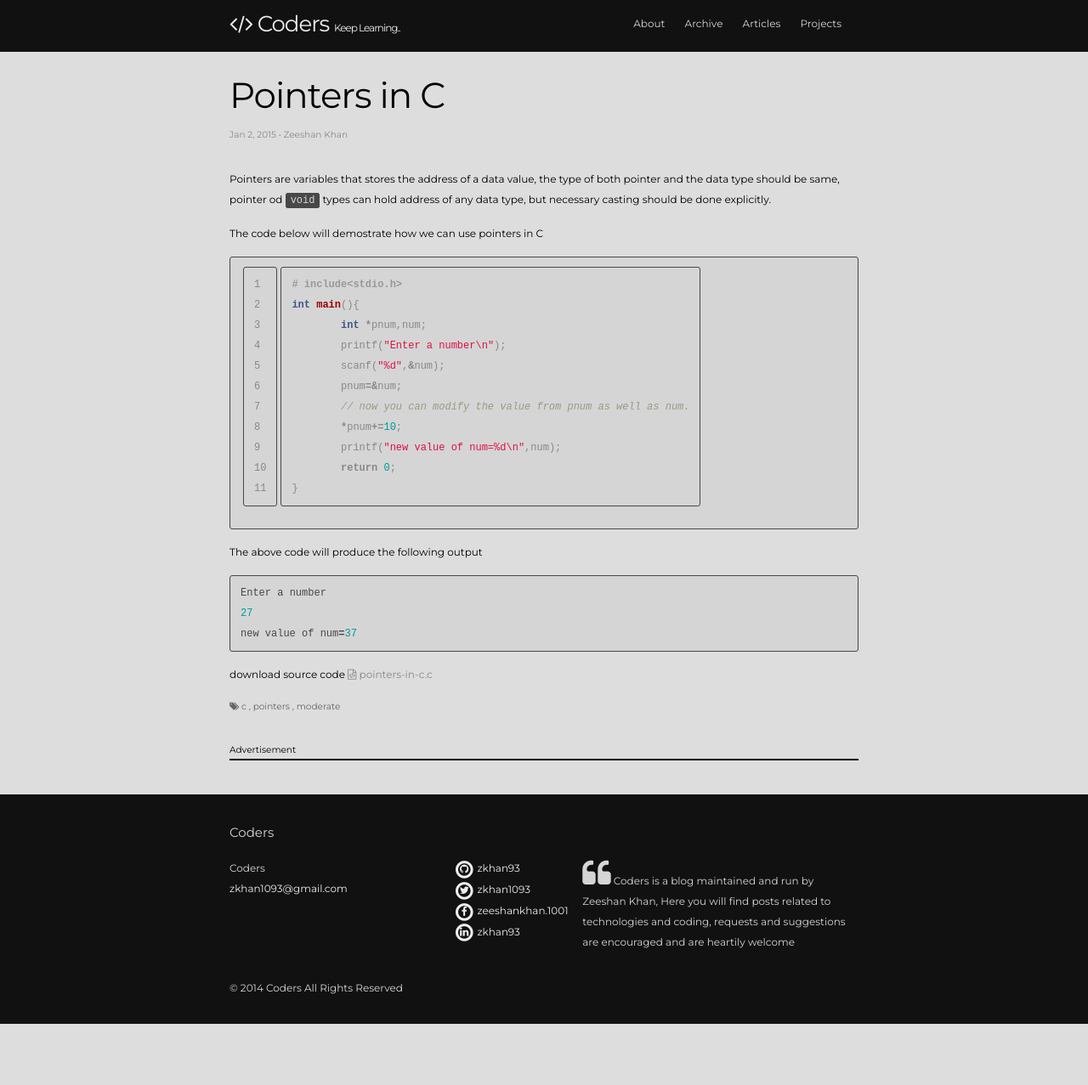
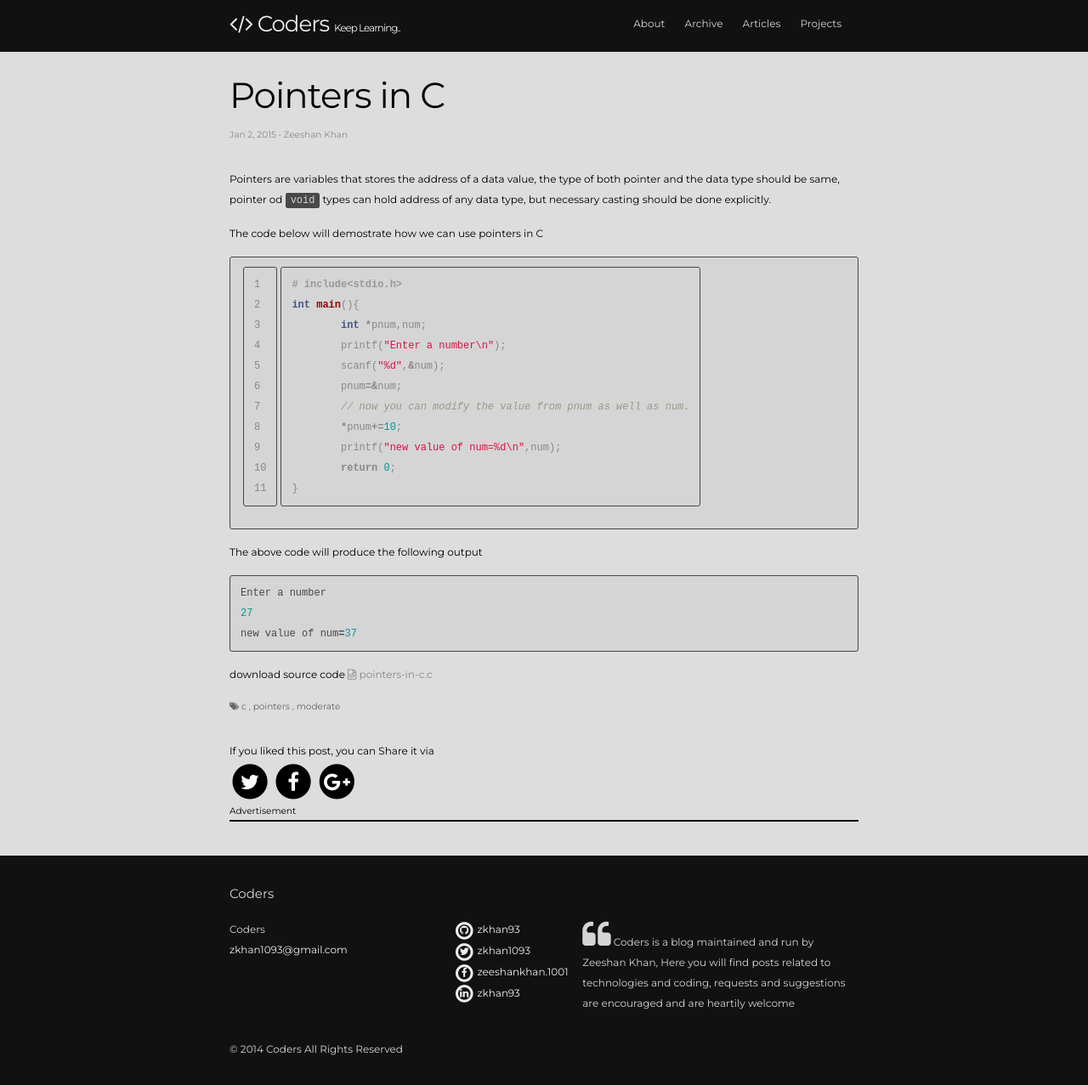
Before and after one commit to zkhan93/zkhan93.github.io, a Jekyll site: the page built from articles/c/_posts/2015-01-02-pointers-in-c.markdown, in a window 1280 px wide. Shown: the whole page at 85% size. Built offline with Jekyll 4.4.1, drawn with Linux system fonts in a browser that asks for light colours; nearby versions of some CDN libraries; comment, search, counter and statistics services are not loaded; before the commit the page ends 1205 px from its top, so only the background shows below that.

Commit message:
sharing added in posts

```diff
--- a/_config.yml
+++ b/_config.yml
@@ -5,7 +5,7 @@ email: zkhan1093@gmail.com
 description: > # this means to ignore newlines until "baseurl:"
   Coders is a blog maintained and run by Zeeshan Khan, Here you will find posts related to technologies and coding, requests and suggestions are encouraged and are heartily welcome
 baseurl: "" # the subpath of your site, e.g. /blog/
-url: "" # the base hostname & protocol for your site
+url: "http://zkhan93.github.io" # the base hostname & protocol for your site
 twitter_username: zkhan1093
 github_username:  zkhan93
 facebook_username: zeeshankhan.1001
--- /dev/null
+++ b/_includes/share.html
@@ -0,0 +1,23 @@
+If you liked this post, you can Share it via <br/>
+<a class="share" href="https://twitter.com/intent/tweet?url={{ site.url }}{{ page.url }}&text={{ page.title }}&via={{ site.twitter_username }}"
+   target="_blank">
+   <span class="fa fa-stack fa-2x">
+     <i class="fa fa-circle fa-stack-2x"></i>
+    <i class="fa fa-twitter fa-stack-1x fa-inverse"></i>
+    </span>
+    </a>
+
+ <a class="share" href="https://www.facebook.com/sharer/sharer.php?u={{ site.url }}{{ page.url }}"
+   target="_blank">
+   <span class="fa fa-stack fa-2x">
+     <i class="fa fa-circle fa-stack-2x"></i>
+    <i class="fa fa-facebook fa-stack-1x fa-inverse"></i>
+    </span>
+    </a>
+
+   <a class="share" href="https://plus.google.com/share?url={{ site.url }}{{ page.url }}"
+   target="_blank">
+   <span class="fa fa-stack fa-2x">
+     <i class="fa fa-circle fa-stack-2x"></i>
+     <i class="fa fa-google-plus fa-stack-1x fa-inverse"></i>
+   </span></a>
--- a/_layouts/post.html
+++ b/_layouts/post.html
@@ -22,5 +22,6 @@ layout: default
 				{% endfor %}
 		</p>
   </article>
+  {% include share.html %}
 {% include disqus.html %}
 </div>
--- a/css/main.scss
+++ b/css/main.scss
@@ -194,3 +194,8 @@ a{
 .main-div1{
 	border: 2px black;
 }
+.share{
+	span{
+		color:black;
+	}
+}
```
